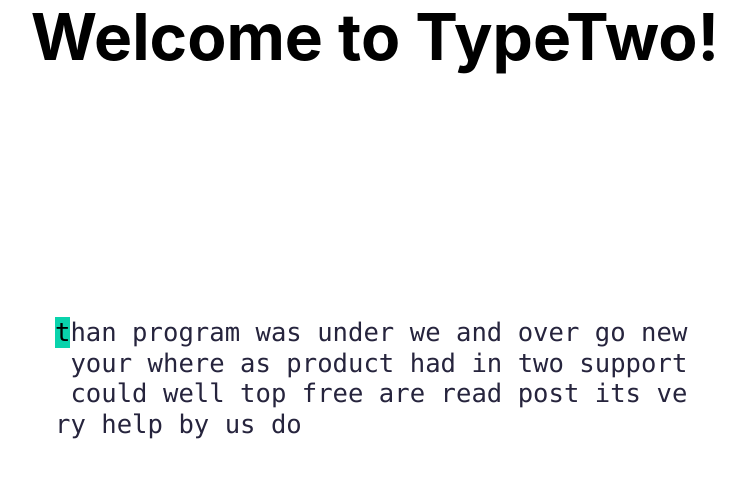
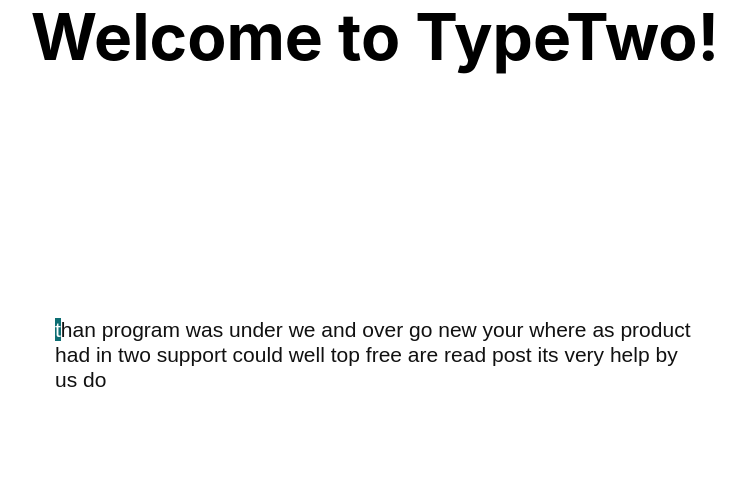
Before and after one commit to mikatpt/typetwo, a Next.js app: page /typing in a window 1280 px wide. Shown: the top 478 px of the page, without its empty margins (265-1010 px from the left). Built offline with nearby package versions, Linux system fonts and the light colour scheme.

Commit message:
Added blinking cursor

```diff
--- a/components/Character.js
+++ b/components/Character.js
@@ -6,15 +6,16 @@
 To do:
   - More styling
   - Current should blink.
-  - Insert newlines every x characters at whitespace?
 */
 
 const Character = ({ char, i, current, error }) => {
   const past = i < current ? styles.past : '';
-  const style = i === current ? styles.current : past;
-  const final = error ? `${style} ${styles.error}` : style;
+  const curr = i === current ? styles.current : past;
+  const final = error ? `${curr} ${styles.error}` : curr;
+  const display = char === ' ' && error ? '_' : char;
+  const wordBreak = char === ' ' ? (<wbr />) : '';
 
-  return (<div className={final}>{char}</div>);
+  return (<span className={final}>{display}{wordBreak}</span>);
 };
 
 Character.propTypes = {
--- a/components/CharacterList.js
+++ b/components/CharacterList.js
@@ -1,7 +1,8 @@
 import PropTypes from 'prop-types';
-import Character from './Character';
 
 import styles from '../styles/WordDisplay.module.css';
+
+import Character from './Character';
 
 const Characters = ({ words, current, errors }) => {
   const chars = words.split('');
--- a/styles/WordDisplay.module.css
+++ b/styles/WordDisplay.module.css
@@ -1,19 +1,10 @@
 .character {
-  display: flex;
-  justify-content: flex-start;
-  flex-wrap: wrap;
-  white-space: pre-wrap;
-  word-spacing: normal;
-  text-align: left;
-  word-wrap: break-word;
-
-  color: #26243d;
-  font-family: Ubuntu Mono,Lucida Console,monospace;
-  font-size: 1.6rem;
-  font-weight: 400;
-  font-style: normal;
+  color: #111;
+  font-family: Arial, Century Gothic, Courier New;
+  font-size: 21px;
   line-height: 1.2;
   letter-spacing: normal;
+  text-align: left;
 }
 
 .past {
@@ -21,19 +12,27 @@
 }
 
 .current {
-  background-color: #09d3ac;
-  color: #000 !important;
+  background-color: #0d6e73;
+  color: #fff;
+  animation: blink 1s steps(1) infinite;
 }
 
-.blink {
-  color: #fff;
-  background-color: #000;
+@keyframes blink {
+  50% {
+    background-color: #fff;
+    color: #000;
+  }
 }
 
 .error {
-  color: #ff0000;
+  color: #d00e0e !important;
 }
 
 .space {
   color: rgba(38,36,61,.5);
 }
+
+.break {
+  flex-basis: 100%;
+  height: 0;
+}
```
